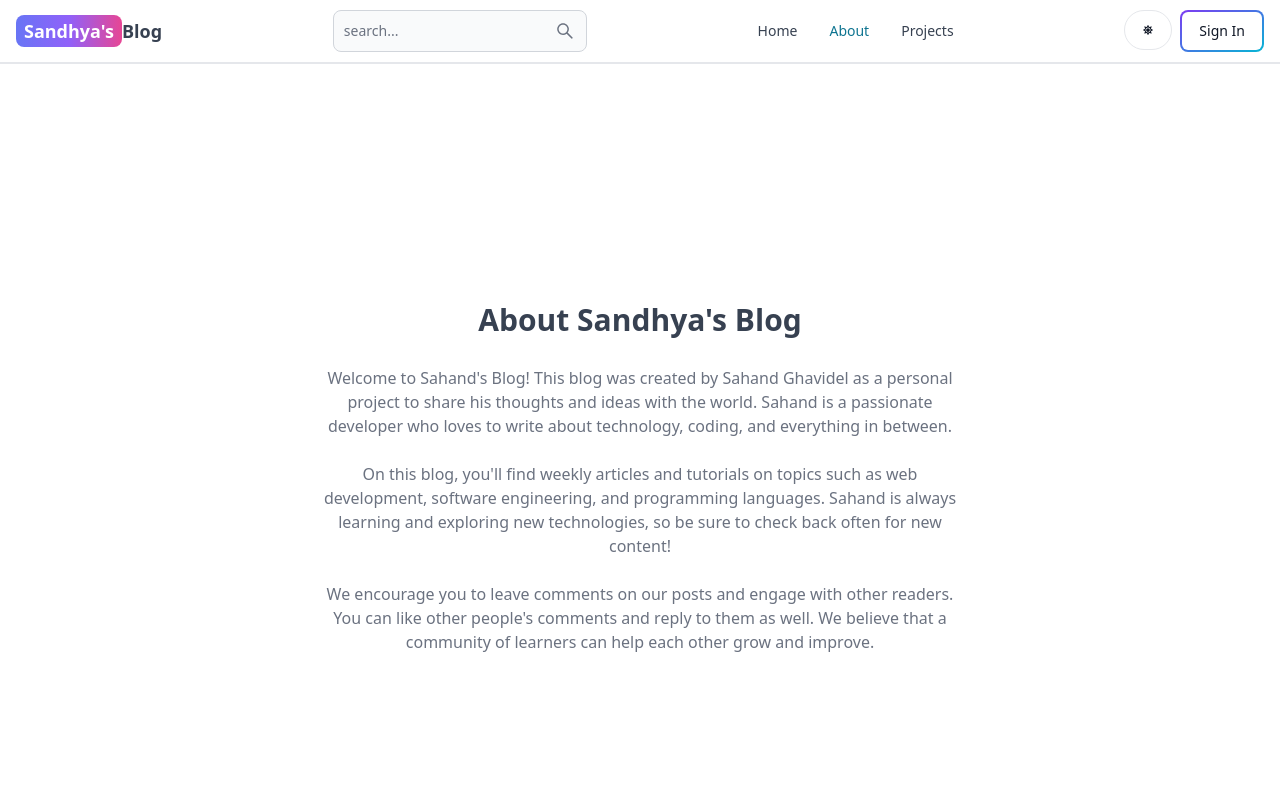
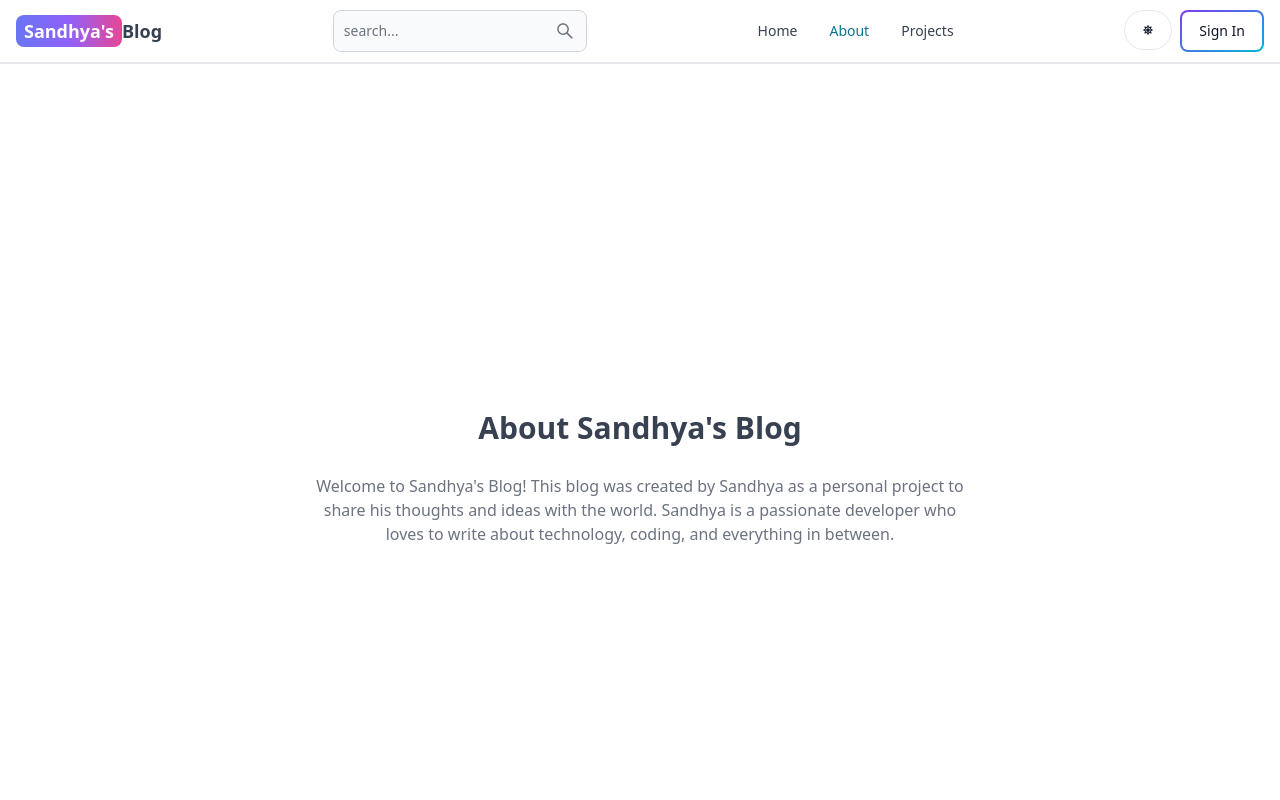
Before and after one commit to sandhya-mohanty/MERN-Blog-App, a React (Vite) app in the folder client/: page /about in a window 1280 px wide. Shown: the top 800 px of the page. Built offline with nearby package versions, Linux system fonts and the light colour scheme; no server answers.

Commit message:
Update About.jsx

```diff
--- a/client/src/pages/About.jsx
+++ b/client/src/pages/About.jsx
@@ -10,24 +10,10 @@ const About = () => {
           </h1>
           <div className='text-md text-gray-500 flex flex-col gap-6'>
             <p>
-              Welcome to Sahand's Blog! This blog was created by Sahand Ghavidel
+              Welcome to Sandhya's Blog! This blog was created by Sandhya
               as a personal project to share his thoughts and ideas with the
-              world. Sahand is a passionate developer who loves to write about
+              world. Sandhya is a passionate developer who loves to write about
               technology, coding, and everything in between.
-            </p>
-
-            <p>
-              On this blog, you'll find weekly articles and tutorials on topics
-              such as web development, software engineering, and programming
-              languages. Sahand is always learning and exploring new
-              technologies, so be sure to check back often for new content!
-            </p>
-
-            <p>
-              We encourage you to leave comments on our posts and engage with
-              other readers. You can like other people's comments and reply to
-              them as well. We believe that a community of learners can help
-              each other grow and improve.
             </p>
           </div>
         </div>
```
